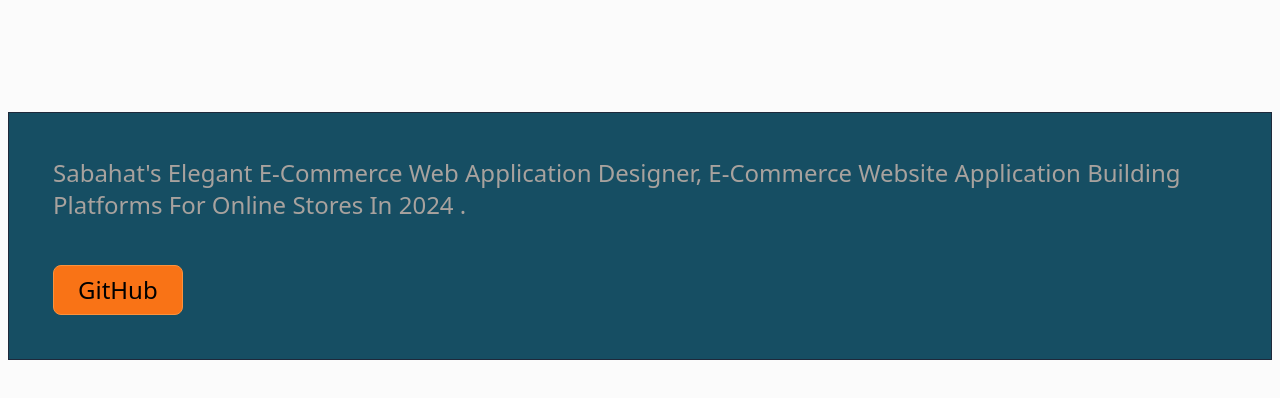
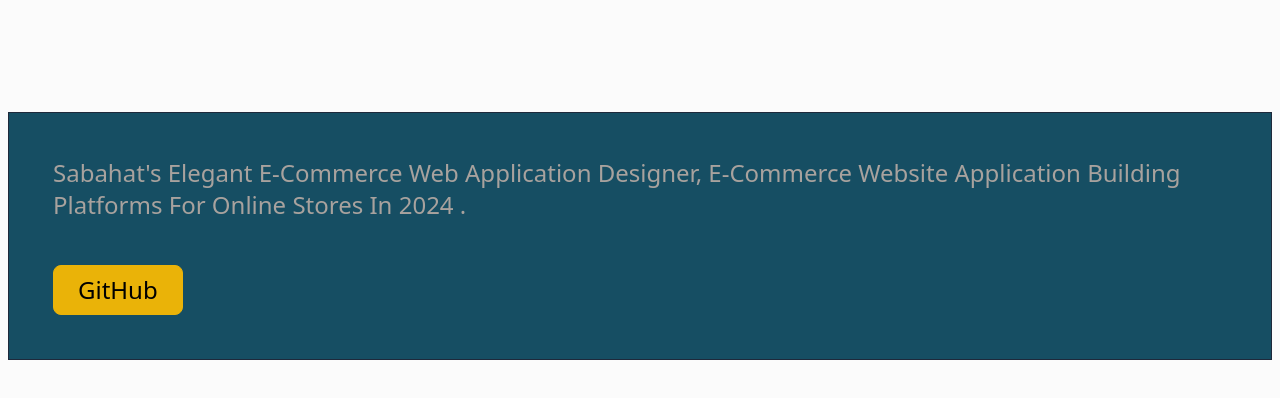
Before and after one commit to Sabahat-Shakeel/UI-UX-web-site, a Next.js app: page /para in a window 1280 px wide. Shown: the top 398 px of the page. Built offline with nearby package versions, Linux system fonts and the light colour scheme.

Commit message:
adding code

```diff
--- a/src/app/landing/page.tsx
+++ b/src/app/landing/page.tsx
@@ -22,11 +22,11 @@ export default function Hero2() {
         </button>
       </div>
       <div className="flex-shrink-0 flex-row justify-center flex ">
-        <Image src="/fone.png" alt="" width={400} height={300} />
+        <Image src="/fone.png" alt="" width={400} height={300} className="animate-pulse hover:animate-spin ease-linear delay-500  transition-transform" />
       </div>
-      <button className="sm:hidden flex justify-center py-2 border-cyan-600 border w-40  bg-gradient-to-tr to-cyan-600 via-cyan-600 from-slate-500 animate-pulse">
-          Shop now &#8594;
-        </button>
+      <button className="sm:hidden flex justify-center py-2 border-cyan-600 border rounded-br-full w-40  bg-gradient-to-tr to-cyan-600 via-cyan-600 from-slate-500 animate-pulse ml-1">
+        Shop now &#8594;
+      </button>
     </div>
   );
 }
--- a/src/app/para/page.tsx
+++ b/src/app/para/page.tsx
@@ -1,3 +1,5 @@
+import Link from "next/link";
+
 export default function Para() {
   return (
     <div>
@@ -6,8 +8,8 @@ export default function Para() {
         Sabahat&apos;s Elegant E-Commerce Web Application Designer, E-Commerce
         Website Application Building Platforms For Online Stores In 2024 .{" "}
         </p>
-        <button className="py-2 px-6 border mt-11 rounded-lg bg-orange-500 text-black border-orange-400">
-          GitHub
+        <button className="py-2 px-6 border mt-11 rounded-lg bg-yellow-500 text-black border-yellow-500 active:bg-black active:text-white hover:duration-500 ">
+        <Link href="https://github.com/Sabahat-Shakeel"> GitHub </Link>
         </button>
       </div>
     </div>
```
Also changed, not shown: src/app/navbar/page.tsx (indentation only), src/app/page/_app.tsx (added).
